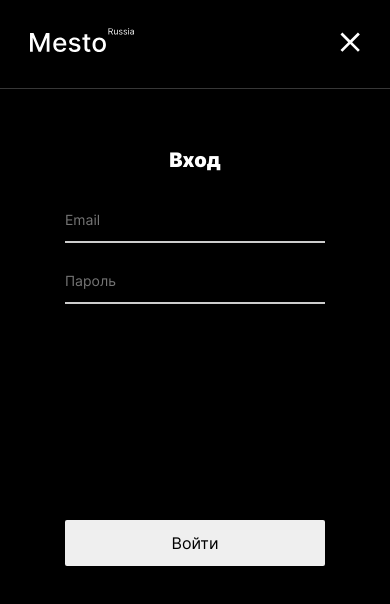
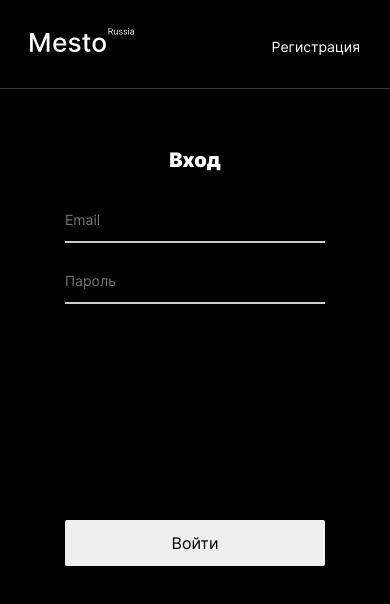
Before and after one commit to daria2604/react-mesto-auth, a React (Create React App) app: page /sign-in in a window 390 px wide. Shown: the top 604 px of the page. Built offline with nearby package versions, Linux system fonts and the light colour scheme; no server answers.

Commit message:
feat: добавить бургер-меню для мобильных устройств

```diff
--- /dev/null
+++ b/src/blocks/header/__nav/_display/header__nav_display.css
@@ -0,0 +1,5 @@
+@media (min-width: 535px) {
+  .header__nav_display {
+    display: flex;
+  }
+}
--- a/src/components/App.jsx
+++ b/src/components/App.jsx
@@ -24,7 +24,8 @@ function App() {
   const [isEditAvatarPopupOpen, setIsEditAvatarPopupOpen] = React.useState(false);
   const [isPopupWithConfirmationOpen, setIsPopupWithConfirmationOpen] = React.useState(false);
   const [isInfotooltipOpen, setIsInfoTooltipOpen] = React.useState(false);
-  const [isMobileMenuOpen, setIsMobileMenuOpen] = React.useState(false)
+  const [isMobileMenuOpen, setIsMobileMenuOpen] = React.useState(false);
+  const [isMobile, setIsMobile] = React.useState(false);
   const [selectedCard, setSelectedCard] = React.useState({});
   const [deletedCard, setDeletedCard] = React.useState({});
   const [currentUser, setCurrentUser] = React.useState({});
@@ -242,6 +243,7 @@ function App() {
     localStorage.removeItem('token')
     setLoggedIn(false)
     setEmail('')
+    setIsMobileMenuOpen(false)
     navigate('/sign-in', {replace: true})
   }
 
@@ -263,6 +265,7 @@ function App() {
             isOpen={isMobileMenuOpen}
             onMobileMenuClick={handleMobileMenuClick}
             onClose={handleMobileMenuCloseClick}
+            isMobile={() => {setIsMobile(true)}}
           />
           {isLoggedIn === null && <Loader/>}
           <Routes>
--- a/src/components/Header.jsx
+++ b/src/components/Header.jsx
@@ -2,17 +2,24 @@ import React from "react";
 import headerLogo from "../images/logo.svg";
 import { Link, useLocation } from "react-router-dom";
 
-function Header({ email, onSignOut, isOpen, onMobileMenuClick, onClose }) {
+function Header({
+  email,
+  onSignOut,
+  isOpen,
+  onMobileMenuClick,
+  onClose,
+  isMobile,
+}) {
   const location = useLocation();
 
   return (
     <>
-      {(location.pathname === "/" && isOpen) && (
+      {location.pathname === "/" && isOpen && (
         <div className="mobile-menu">
           <p className="mobile-menu__email">{email}</p>
           <button
             type="button"
-            className="header__nav-link header__nav-button mobile-menu__signout"
+            className="header__nav-link header__nav-button"
             onClick={onSignOut}
           >
             Выйти
@@ -25,14 +32,14 @@ function Header({ email, onSignOut, isOpen, onMobileMenuClick, onClose }) {
           <img src={headerLogo} alt="Логотип" className="header__logo" />
         </a>
         {location.pathname === "/sign-up" && (
-          <div className="header__nav">
+          <div className={`heaver__nav ${isMobile && "header__nav_display"}`}>
             <Link to="/sign-in" className="header__nav-link">
               Войти
             </Link>
           </div>
         )}
         {location.pathname === "/sign-in" && (
-          <div className="header__nav">
+          <div className={`heaver__nav ${isMobile && "header__nav_display"}`}>
             <Link to="/sign-up" className="header__nav-link">
               Регистрация
             </Link>
@@ -50,7 +57,8 @@ function Header({ email, onSignOut, isOpen, onMobileMenuClick, onClose }) {
             </button>
           </div>
         )}
-        {(location.pathname === "/" && !isOpen) ? (
+        {location.pathname === "/" &&
+          (!isOpen ? (
             <button
               type="button"
               className="mobile-menu__button"
@@ -62,7 +70,7 @@ function Header({ email, onSignOut, isOpen, onMobileMenuClick, onClose }) {
               className="button_action_close"
               onClick={onClose}
             />
-        )}
+          ))}
       </header>
     </>
   );
--- a/src/index.css
+++ b/src/index.css
@@ -25,12 +25,12 @@
 @import url(./blocks/header/header.css);
 @import url(./blocks/header/__logo/header__logo.css);
 @import url(./blocks/header/__nav/header__nav.css);
+@import url(./blocks/header/__nav/_display/header__nav_display.css);
 @import url(./blocks/header/__nav-link/header__nav-link.css);
 @import url(./blocks/header/__email/header__email.css);
 @import url(./blocks/header/__nav-button/header__nav-button.css);
 @import url(./blocks/mobile-menu/mobile-menu.css);
 @import url(./blocks/mobile-menu/__email/mobile-menu__email.css);
-@import url(./blocks/mobile-menu/__signout/mobile-menu__signout.css);
 @import url(./blocks/mobile-menu/__button/mobile-menu__button.css);
 /* auth */
 @import url(./blocks/auth/auth.css);
```
Also changed, not shown: src/blocks/mobile-menu/__signout/mobile-menu__signout.css (deleted). Lines whose indentation alone changed are shown as unchanged.
